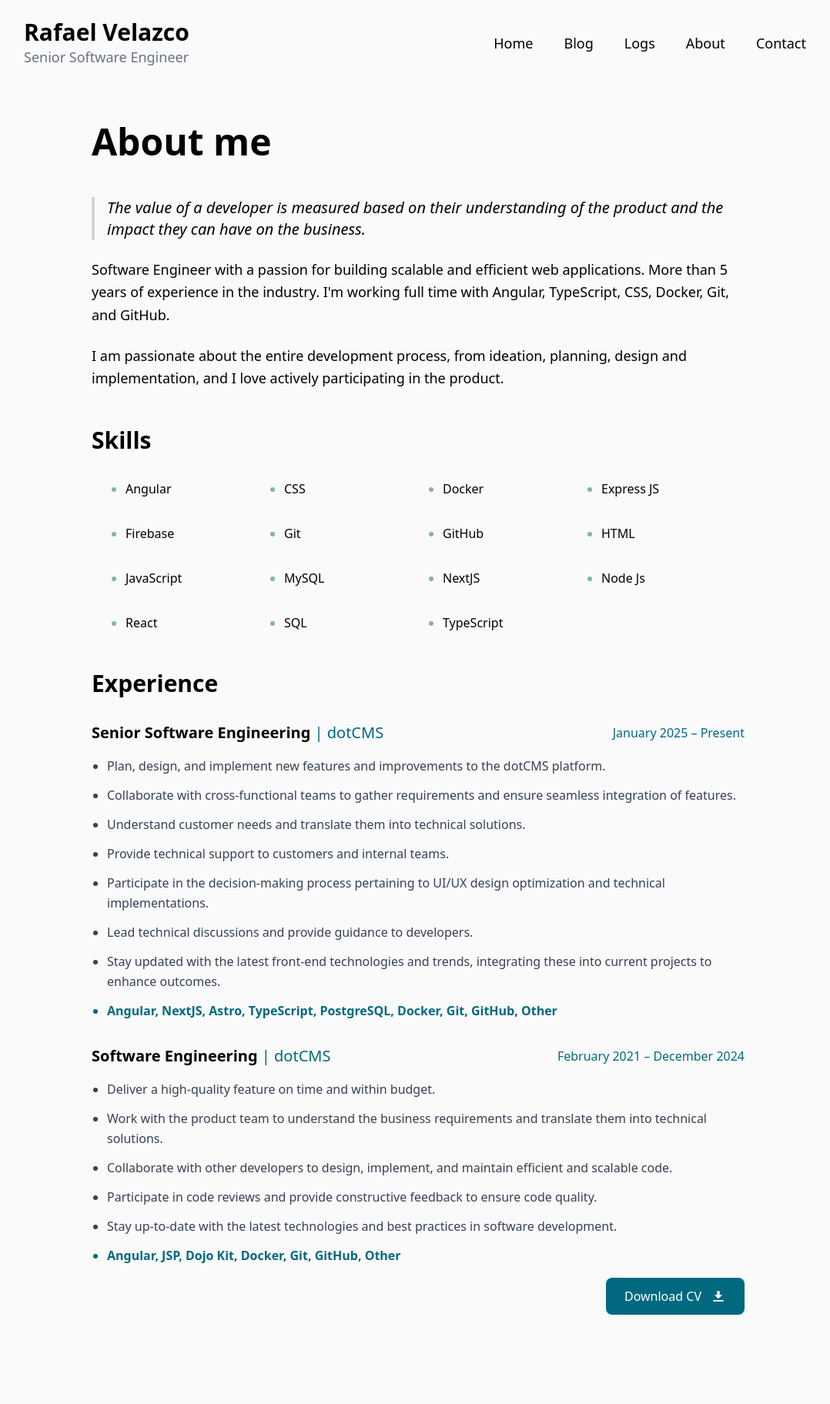
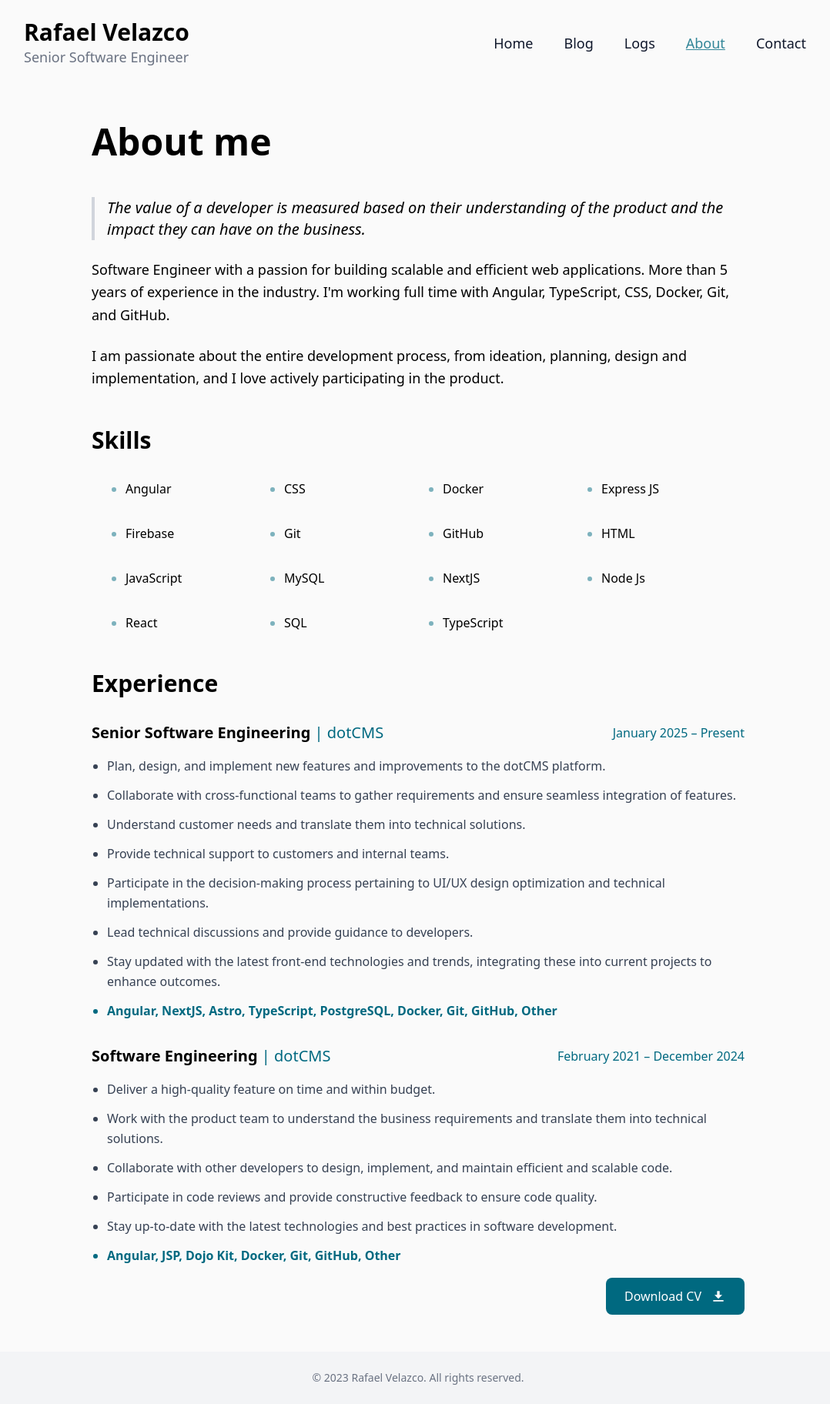
Before and after one commit to rjvelazco/rjvelazco-v2, a Next.js app: page /about in a window 1280 px wide. Shown: the whole page at 77% size, without its empty margins (97-1175 px from the left). Before the commit the page ends 1756 px from the top, so only its background shows below. Built offline with nearby package versions, Linux system fonts and the light colour scheme.

Commit message:
feat: add active state to navigation and improve layout with footer

```diff
--- a/src/app/layout.tsx
+++ b/src/app/layout.tsx
@@ -32,11 +32,10 @@ export default function RootLayout({
   return (
     <html lang="en">
       <body
-        className={`${geistSans.variable} ${geistMono.variable} antialiased bg-paperWhite container mx-auto max-w-[64rem]`}
+        className={`${geistSans.variable} ${geistMono.variable} antialiased bg-paperWhite`}
       >
-        <header className="py-6 flex items-center justify-between">
+        <header className="py-6 flex items-center justify-between max-w-[64rem] mx-auto">
           <div className="flex items-center gap-4">
-
             <div>
               <h2 className="text-3xl font-bold">Rafael Velazco</h2>
               <p className="text-lg text-gray-500">Senior Software Engineer</p>
@@ -44,7 +43,12 @@ export default function RootLayout({
           </div>
           <NavBar />
         </header>
-        <main>{children}</main>
+        <main className="container mx-auto max-w-[64rem]">{children}</main>
+        <footer className="py-6 flex items-center justify-center bg-gray-100">
+          <p className="text-sm text-gray-500">
+            &copy; {new Date().getFullYear()} Rafael Velazco. All rights reserved.
+          </p>
+        </footer>
       </body>
     </html>
   );
--- a/src/layout/NavBar.tsx
+++ b/src/layout/NavBar.tsx
@@ -1,5 +1,8 @@
+"use client";
 import React from "react";
 import Link from "next/link";
+
+import { usePathname } from "next/navigation";
 
 export const NavBar = () => {
   return (
@@ -15,11 +18,17 @@ export const NavBar = () => {
   );
 };
 
-const NavItem = ({ href, label }: { href: string; label: string }) => (
+const NavItem = ({ href, label }: { href: string; label: string }) => {
+  const pathname = usePathname();
+  const isActive = pathname === href;
+
+  return (
     <li>
       <Link href={href}>
         <span
-        className="text-lg font-medium hover:text-petrol-dark focus:outline-none focus:ring-2 focus:ring-petrol px-2 py-1 rounded transition-colors duration-200"
+          className={`text-lg font-medium px-2 py-1 rounded transition-colors duration-200 focus:ring-2 focus:ring-petrol hover:text-petrol-light hover:underline focus:outline-none ${
+            isActive ? "text-petrol-light underline" : "text-slate-900"
+          }`}
           aria-label={`Navigate to ${label}`}
         >
           {label}
@@ -27,3 +36,4 @@ const NavItem = ({ href, label }: { href: string; label: string }) => (
       </Link>
     </li>
   );
+};
```
Lines whose indentation alone changed are shown as unchanged.
